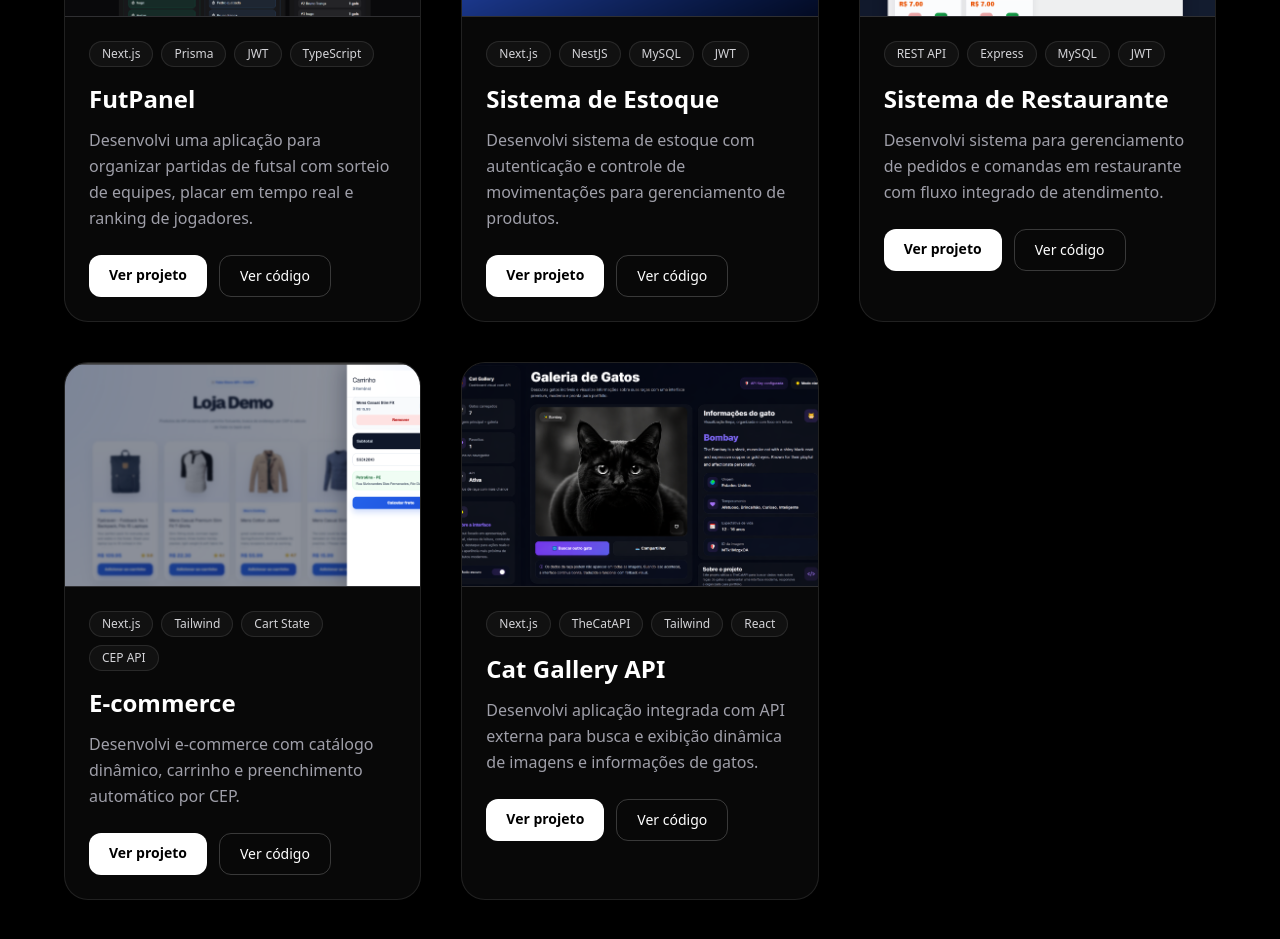
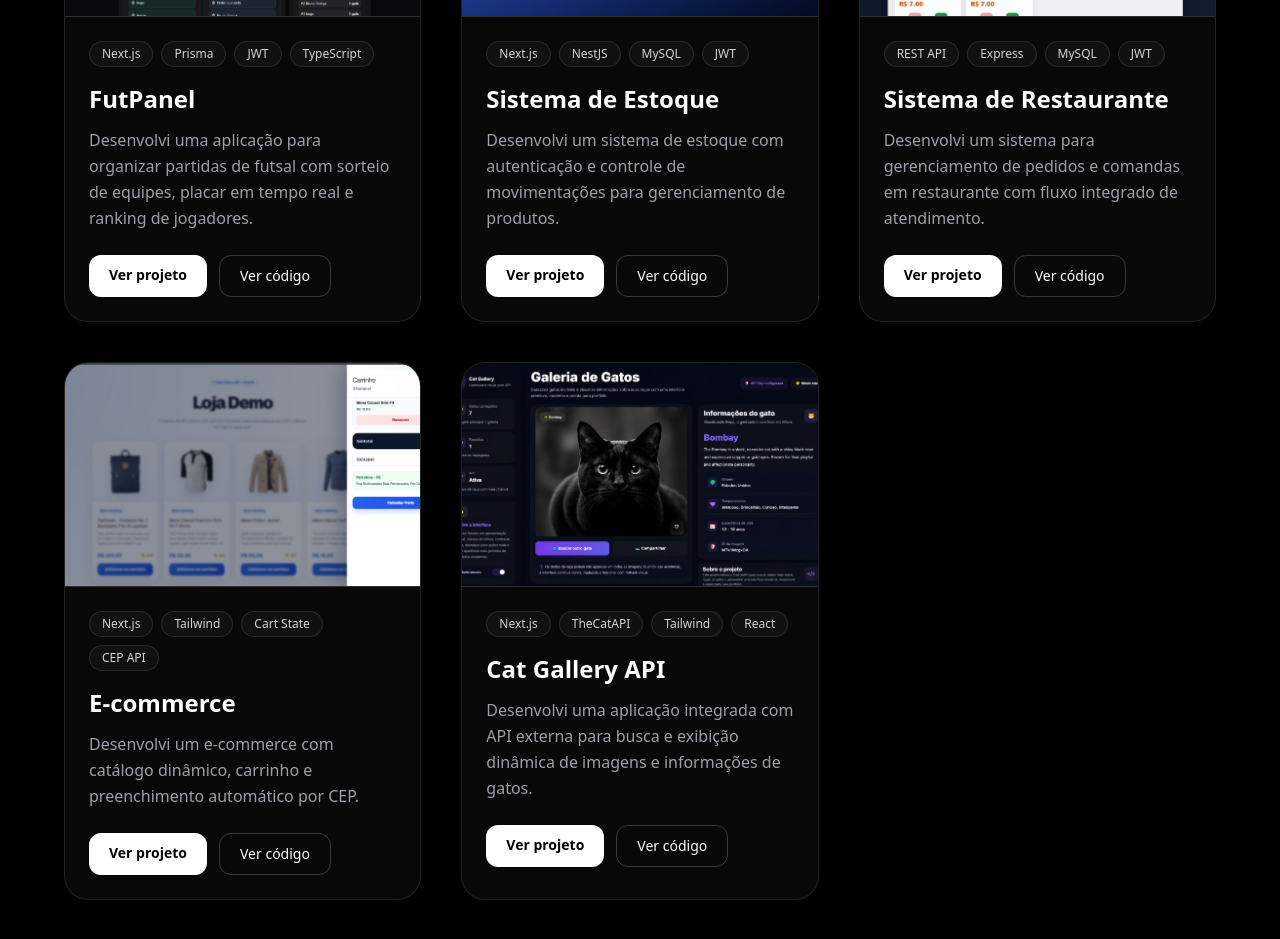
Before and after one commit to danlucas0/portfolio-dev, a Next.js app: page / in a window 1280 px wide. Shown: the part 1280-2219 px from the top of the page. Built offline with nearby package versions, Linux system fonts and the light colour scheme.

Commit message:
att um descricao prodts

```diff
--- a/app/components/Projetos.tsx
+++ b/app/components/Projetos.tsx
@@ -13,7 +13,7 @@ export default function Projetos() {
     {
       nome: "Sistema de Estoque",
       descricao:
-        "Desenvolvi sistema de estoque com autenticação e controle de movimentações para gerenciamento de produtos.",
+        "Desenvolvi um sistema de estoque com autenticação e controle de movimentações para gerenciamento de produtos.",
       site: "https://projeto-frontend-estoque-api-master.vercel.app/Login",
       github: "https://github.com/danlucas0",
       imagem: "/estoque.png",
@@ -23,7 +23,7 @@ export default function Projetos() {
     {
       nome: "Sistema de Restaurante",
       descricao:
-        "Desenvolvi sistema para gerenciamento de pedidos e comandas em restaurante com fluxo integrado de atendimento.",
+        "Desenvolvi um sistema para gerenciamento de pedidos e comandas em restaurante com fluxo integrado de atendimento.",
       site: "https://ap-is-res-tful-with-java-script-tau.vercel.app/",
       github: "https://github.com/danlucas0",
       imagem: "/restaurante.png",
@@ -33,7 +33,7 @@ export default function Projetos() {
     {
       nome: "E-commerce",
       descricao:
-        "Desenvolvi e-commerce com catálogo dinâmico, carrinho e preenchimento automático por CEP.",
+        "Desenvolvi um e-commerce com catálogo dinâmico, carrinho e preenchimento automático por CEP.",
       site: "https://api-store-cart-frete.vercel.app/",
       github: "https://github.com/danlucas0",
       imagem: "/loja.png",
@@ -43,7 +43,7 @@ export default function Projetos() {
     {
       nome: "Cat Gallery API",
       descricao:
-        "Desenvolvi aplicação integrada com API externa para busca e exibição dinâmica de imagens e informações de gatos.",
+        "Desenvolvi uma aplicação integrada com API externa para busca e exibição dinâmica de imagens e informações de gatos.",
       site: "https://cat-gallery-premium.vercel.app",
       github: "https://github.com/danlucas0",
       imagem: "/gatos1.png",
```
